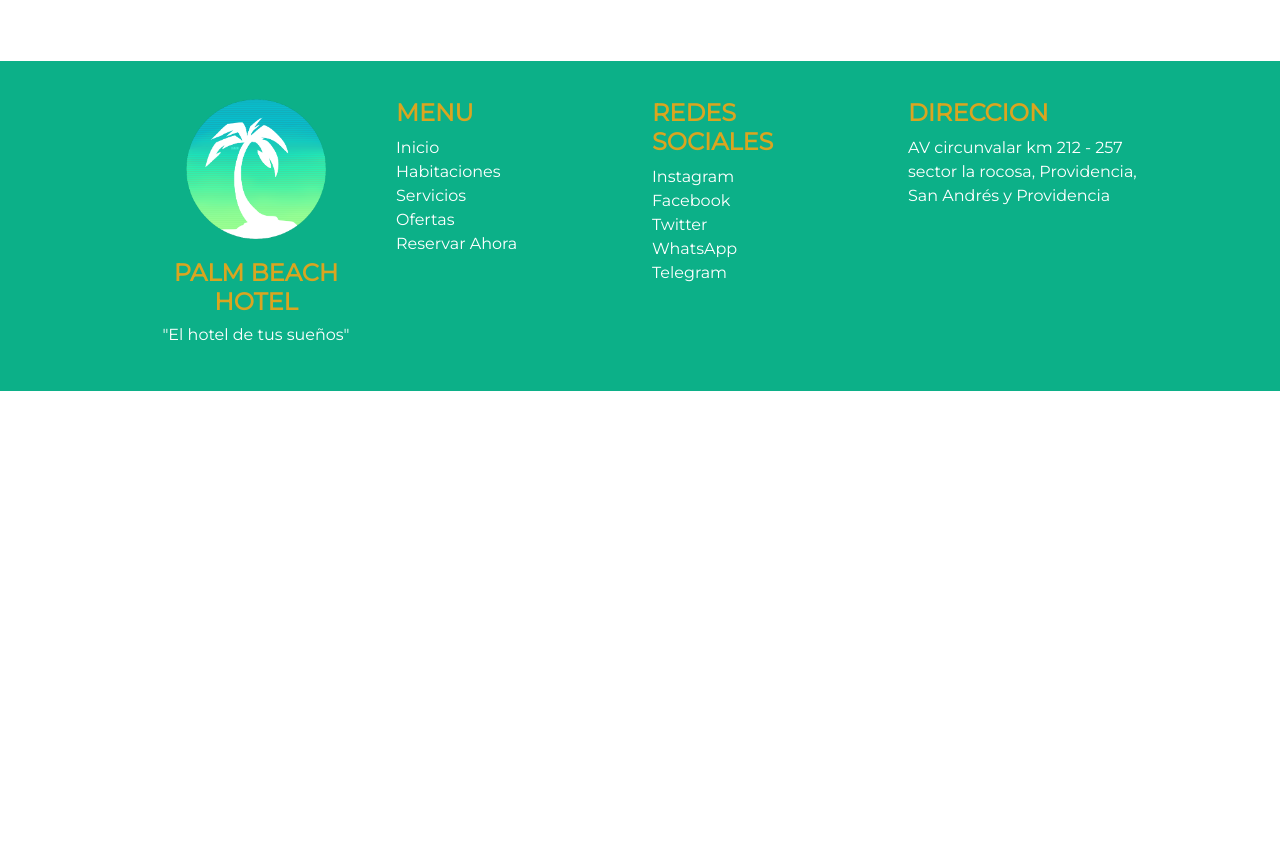
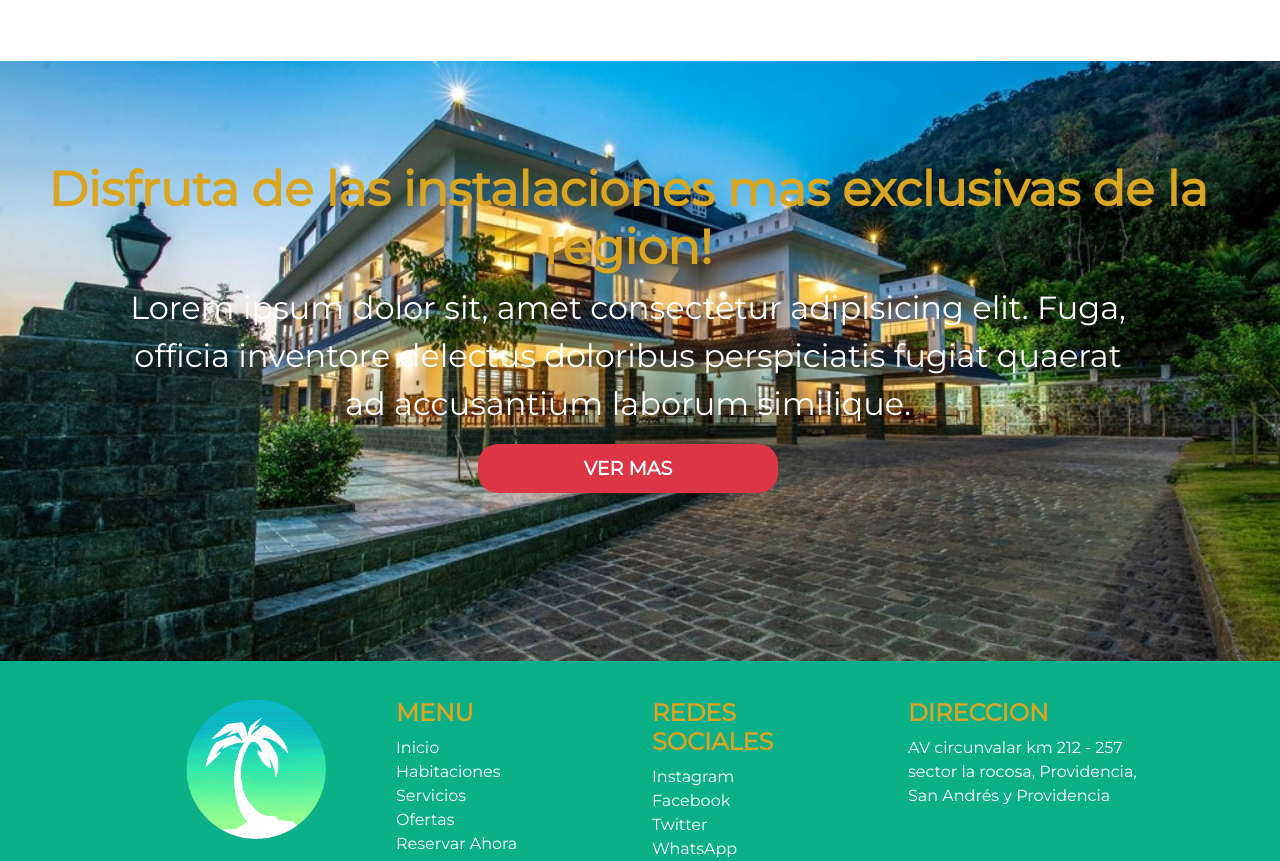
Before and after one commit to Edinsonafp/ProyectoFinal_DesarrolloWeb_EdinsonFlores, a plain HTML site: page index.html in a window 1280 px wide. Shown: the part 1014-1875 px from the top of the page. Before the commit the page ends 1405 px from the top, so only its background shows below. Drawn offline with nearby package versions, Linux system fonts and the light colour scheme.

Commit message:
se agregan las instalaciones al index

```diff
--- a/index.html
+++ b/index.html
@@ -58,7 +58,7 @@
       </div>
     </div>
     <!--Fin-Portada-->
-    <!--Contenido-->
+    <!--Introduccion-->
     <div class="container introduccion">
         <div class="row">
             <div class="col-lg-6 col-md-12 introduccion__ofertas">
@@ -94,7 +94,29 @@
           </div>
         </div>
     </div>
-    <!--Fin-Contenido-->
+    <!--Fin-Introduccion-->
+    <!--Instalaciones-->
+    <div class="container-fluid instalaciones ps-0 pe-0">
+        <div class="row ">
+            <article class="instalaciones__articulo">
+                <h1 class="instalaciones__articulo__titulo">
+                    Disfruta de las instalaciones mas exclusivas de la region!
+                </h1>
+                <p class="instalaciones__articulo__descripcion">
+                    Lorem ipsum dolor sit, amet consectetur adipisicing elit. Fuga, officia inventore delectus doloribus perspiciatis fugiat quaerat ad accusantium laborum similique.
+                </p>
+                <a href="#">
+                  <div class="instalaciones__articulo__boton mx-auto">
+                    Ver Mas
+                  </div>
+                </a>
+            </article>
+
+
+        </div>
+
+    </div>
+    <!--Fin-Instalaciones-->
 
 
     <!--Footer-->
--- a/sass/main.scss
+++ b/sass/main.scss
@@ -2,4 +2,5 @@
 @import "partials/menu";
 @import "partials/inicioPortada";
 @import "partials/inicioIntroduccion";
+@import "partials/inicioInstalacionens";
 @import "partials/footer";
--- /dev/null
+++ b/sass/partials/_inicioInstalacionens.scss
@@ -0,0 +1,74 @@
+@import "variables";
+
+.instalaciones{
+    background-image: url(../../img/instalaciones__img.jpg);
+    background-color: #cccccc;
+    background-repeat: no-repeat;
+    background-size: cover;
+    background-position: center;
+    position: relative;
+    padding-left: 0px;
+    padding-right: 0px;
+    height: 600px;
+    align-items: center;
+
+    &__articulo{
+        position: absolute;
+        top: 100px;
+        text-align: center;
+        &__titulo{
+            color: $color-dorado;
+            font-size: 3rem;
+            font-weight: bold;
+        }
+        &__descripcion{
+            color: white;
+            font-size: 2rem;
+            padding-left: 10%;
+            padding-right: 10%;
+        }
+        a{
+            text-decoration: none;
+        }
+        &__boton{
+            width: 300px;
+            color: #fff;
+            background-color: $color-ofertas;
+            padding: 10px;
+            font-size: 1.2rem;
+            font-weight: bold;
+            text-transform: uppercase;
+            border-radius: 20px;
+        }
+    }
+}
+@media(max-width:768px){
+    .instalaciones{
+        &__articulo{
+            &__titulo{
+                font-size: 2rem;
+            }
+            &__descripcion{
+                font-size: 1.5rem;
+            }
+        }
+    }
+
+}
+
+@media(max-width:375px){
+    .instalaciones{
+        &__articulo{
+            &__titulo{
+                font-size: 1.5rem;
+            }
+            &__descripcion{
+                font-size: 1.3rem;
+            }
+            &__boton{
+                width: 200px;
+            }
+        }
+    }
+
+}
```
Also changed, not shown: img/instalaciones__img.jpg (added), sass/main.css, 1 other file.
